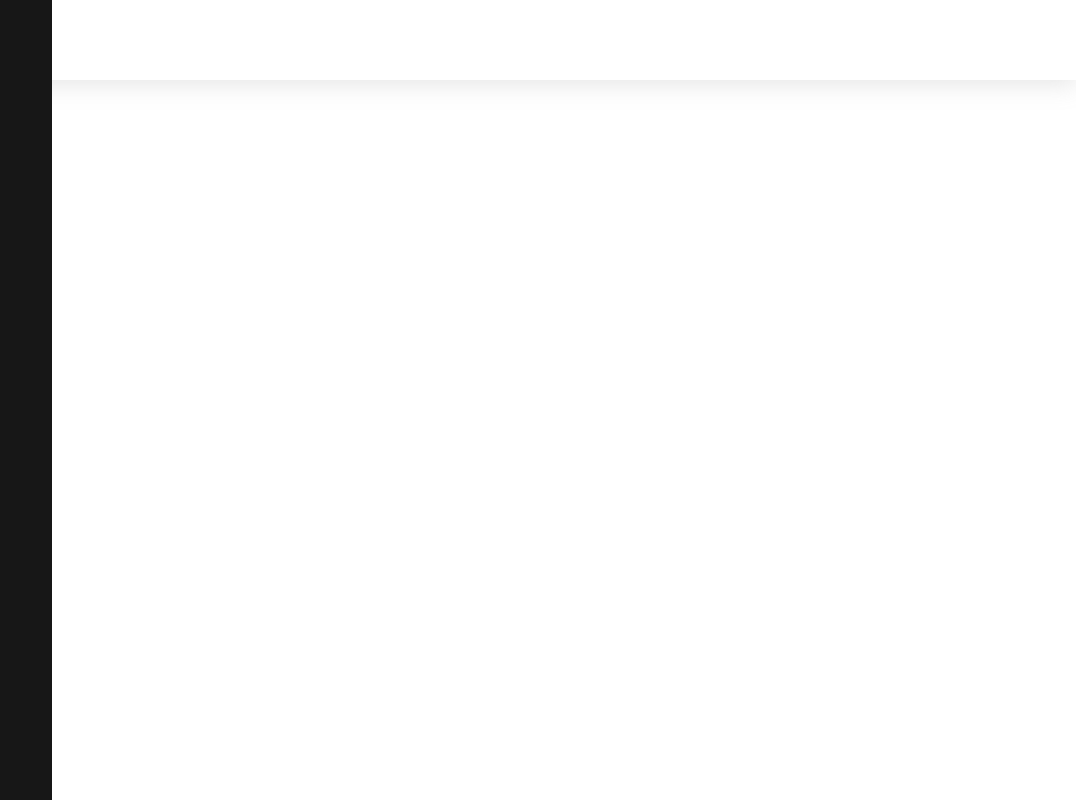
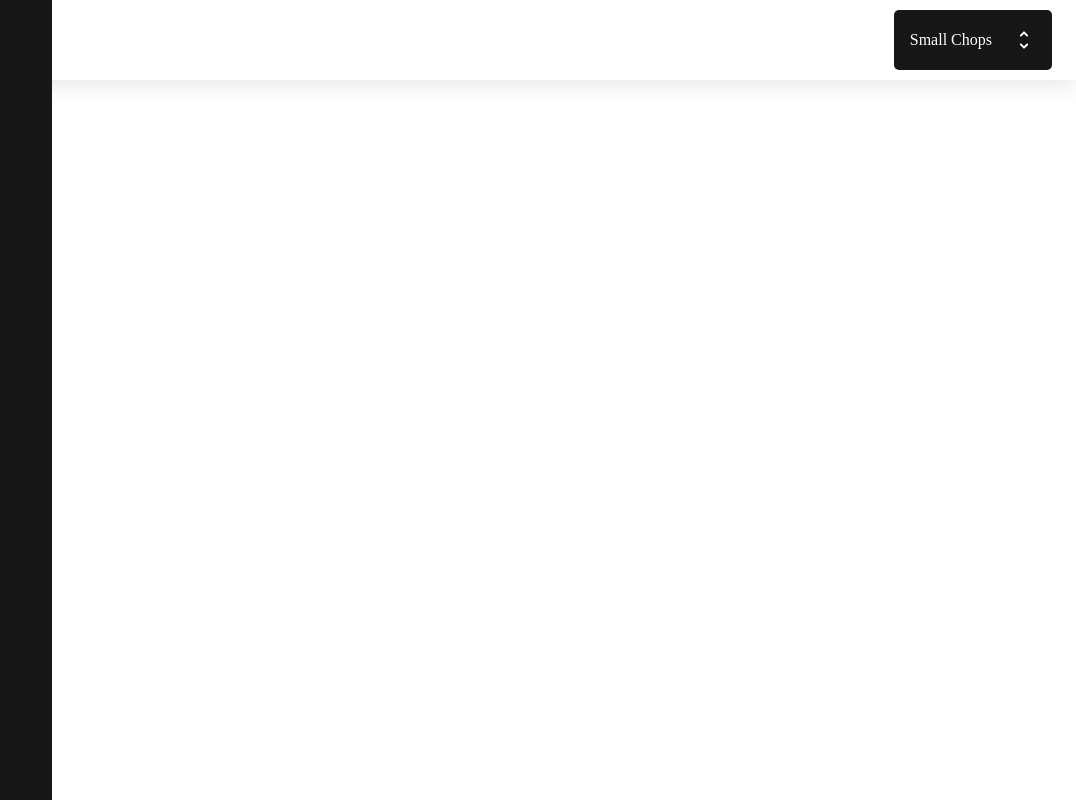
Before and after one commit to nuelobeto/flowOps-nuel, a React (Create React App) app: page / in a window 1280 px wide. Shown: the whole page, without its empty margins (204-1280 px from the left). Built offline with nearby package versions, Linux system fonts and the light colour scheme.

Commit message:
added project name to header

```diff
--- a/src/assests/css/header.css
+++ b/src/assests/css/header.css
@@ -1,9 +1,22 @@
 header {
   width: 100vw;
   height: 10vh;
+  padding: 10px 1.5rem;
   box-shadow: 0px 4px 23px rgba(151, 151, 151, 0.25);
   position: fixed;
   right: 0;
   top: 0;
   z-index: 1;
+  display: flex;
+  justify-content: flex-end;
 }
+
+.project-name {
+  background-color: var(--primary-color);
+  color: var(--white);
+  display: flex;
+  align-items: center;
+  border-radius: 5px;
+  padding: 10px 1rem;
+  gap: 20px;
+}
--- a/src/components/Header.jsx
+++ b/src/components/Header.jsx
@@ -1,7 +1,15 @@
 import "../assests/css/header.css";
+import upDownArrown from "../assests/images/updown-arrow.svg";
 
 const Header = () => {
-  return <header></header>;
+  return (
+    <header>
+      <div className="project-name">
+        <span>Small Chops</span>
+        <img src={upDownArrown} alt="arrow" />
+      </div>
+    </header>
+  );
 };
 
 export default Header;
--- a/src/index.css
+++ b/src/index.css
@@ -6,6 +6,11 @@
 
 :root {
   --primary-color: #171717;
+  --white: #fff;
+}
+
+img {
+  display: block;
 }
 
 .wrapper {
```
Also changed, not shown: src/assests/images/updown-arrow.svg (added).
